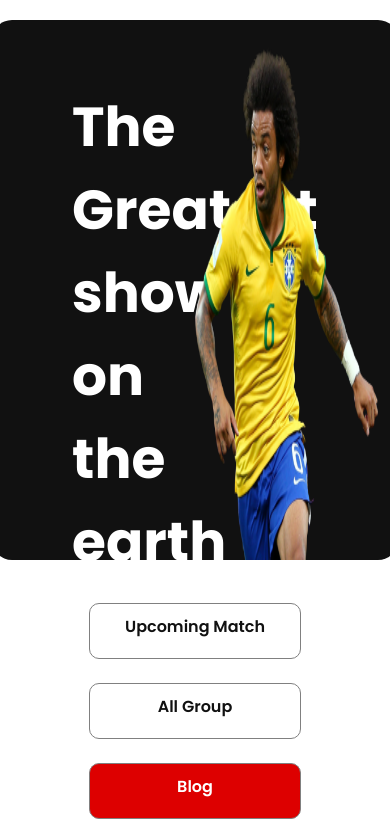
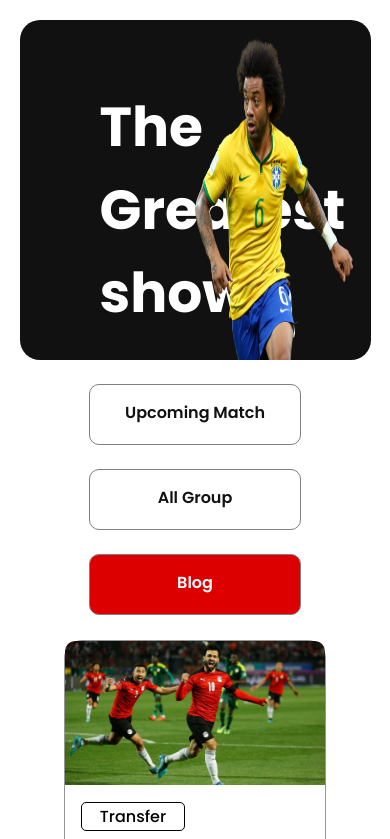
Before and after one commit to nakibuddin/world-cup-2022, a plain HTML site: page index.html in a window 390 px wide. Shown: the top 839 px of the page. Drawn offline with Linux system fonts and the light colour scheme.

Commit message:
updated  media query header-part for mobile

```diff
--- a/styles/page2-style.css
+++ b/styles/page2-style.css
@@ -188,6 +188,14 @@ body{
         display: flex;
         justify-content: center;
         margin: 5%;
+        margin-bottom: 0;
+    }
+    .header-container{
+        width: 100%;
+        height: 340px;
+        background-color: #111111;
+        border-radius: 20px;
+        display: flex;
     }
 
     /* --- main part --- */
--- a/styles/style.css
+++ b/styles/style.css
@@ -196,6 +196,14 @@ body{
         display: flex;
         justify-content: center;
         margin: 5%;
+        margin-bottom: 0;
+    }
+    .header-container{
+        width: 100%;
+        height: 340px;
+        background-color: #111111;
+        border-radius: 20px;
+        display: flex;
     }
 
     /* --- main part --- */
@@ -219,7 +227,6 @@ body{
         row-gap: 20px;
         margin-left: 120px;
         /* margin: 0 10px 0 10px; */
-        /* background-color: red;     */
     }
     .fixed-side-part{
         width: 212px;
@@ -241,7 +248,7 @@ body{
         background-color: white;
         text-decoration: none;
         text-align: center;
-        padding-top: 10px;
+        padding-top: 15px;
     }
     .blog{
         /* width: 90%; */
```
